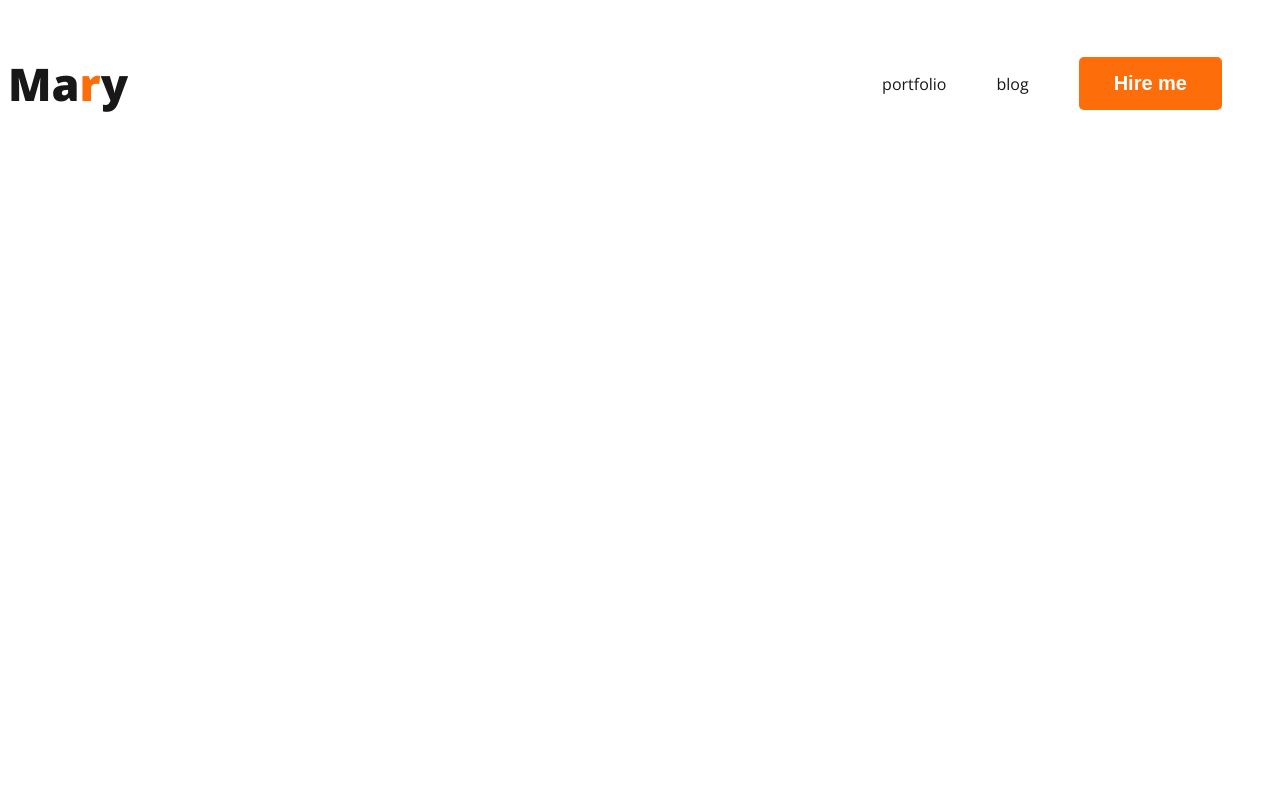
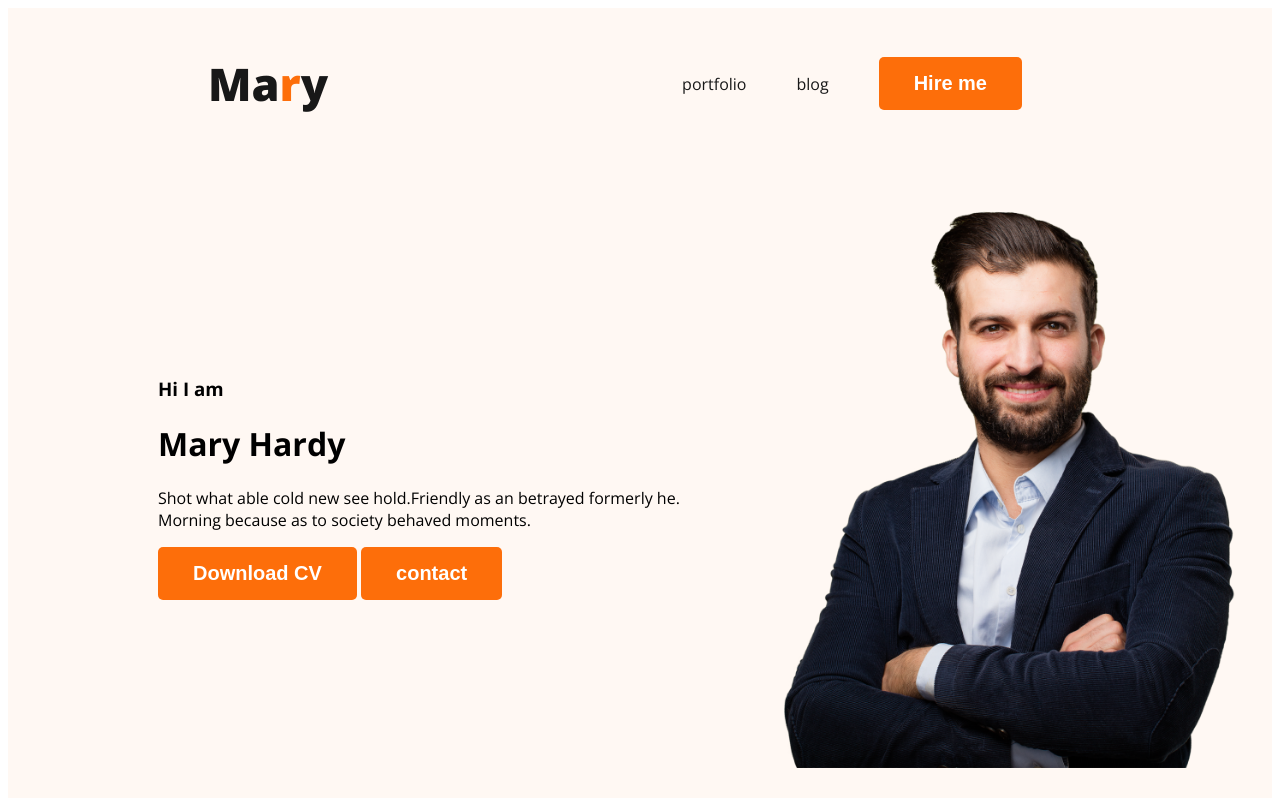
Before and after one commit to mazharul03/webdeveloper-portfolio, a plain HTML site: page index.html in a window 1280 px wide. Drawn offline with nearby package versions, Linux system fonts and the light colour scheme.

Commit message:
banner content added

```diff
--- a/index.html
+++ b/index.html
@@ -19,7 +19,7 @@
 </head>
 
 <body>
-    <header>
+    <header class="header">
         <nav>
             <h3 class="nav-title">Ma<span class="text-primary">r</span>y</h3>
             <ul>
@@ -28,6 +28,17 @@
                 <li><button class="btn-primary">Hire me</button></li>
             </ul>
         </nav>
+        <div class="banner">
+            <div class="banner-content">
+                <h3 class="banner-greeting">Hi I am</h3>
+                <h1 class="banner-title">Mary Hardy</h1>
+                <p>Shot what able cold new see hold.Friendly as an betrayed formerly he. Morning because as to society
+                    behaved moments.</p>
+                <button class="btn-primary">Download CV</button>
+                <button class="btn-primary">contact</button>
+            </div>
+            <img class="profile-pic" src="images/hardy.png" alt="">
+        </div>
 
     </header>
     <main>
--- a/styles/portfolio.css
+++ b/styles/portfolio.css
@@ -21,6 +21,8 @@ body {
 nav {
     display: flex;
     justify-content: space-between;
+    align-items: center;
+    margin: 0 200px;
 }
 
 .nav-title {
@@ -43,3 +45,18 @@ nav a {
     text-decoration: none;
     color: #181818
 }
+
+/* header related styles */
+.header {
+    background-color: #FFF8F3;
+}
+
+.banner {
+    padding: 30px 30px 30px 150px;
+    display: flex;
+    align-items: center;
+}
+
+.banner .profile-pic {
+    width: 500px;
+}
```
